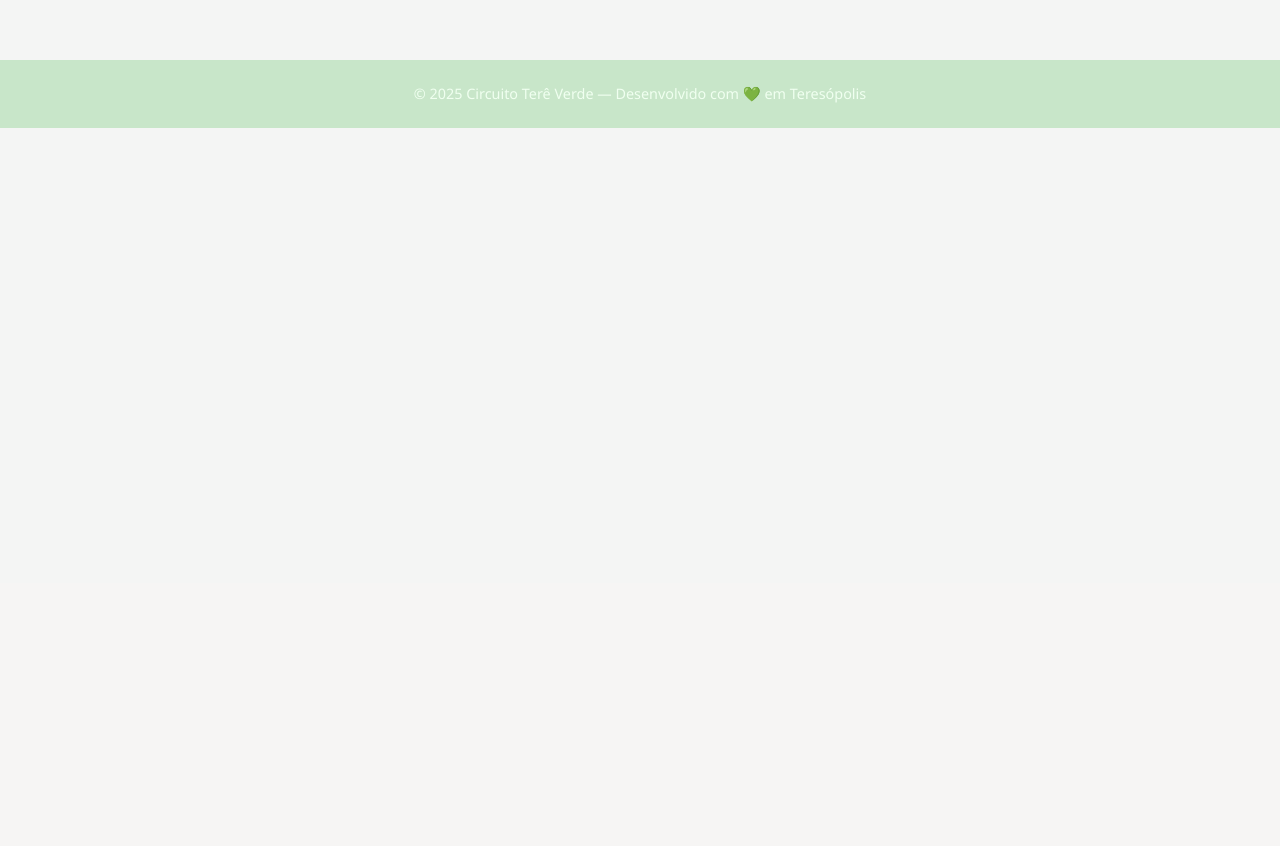
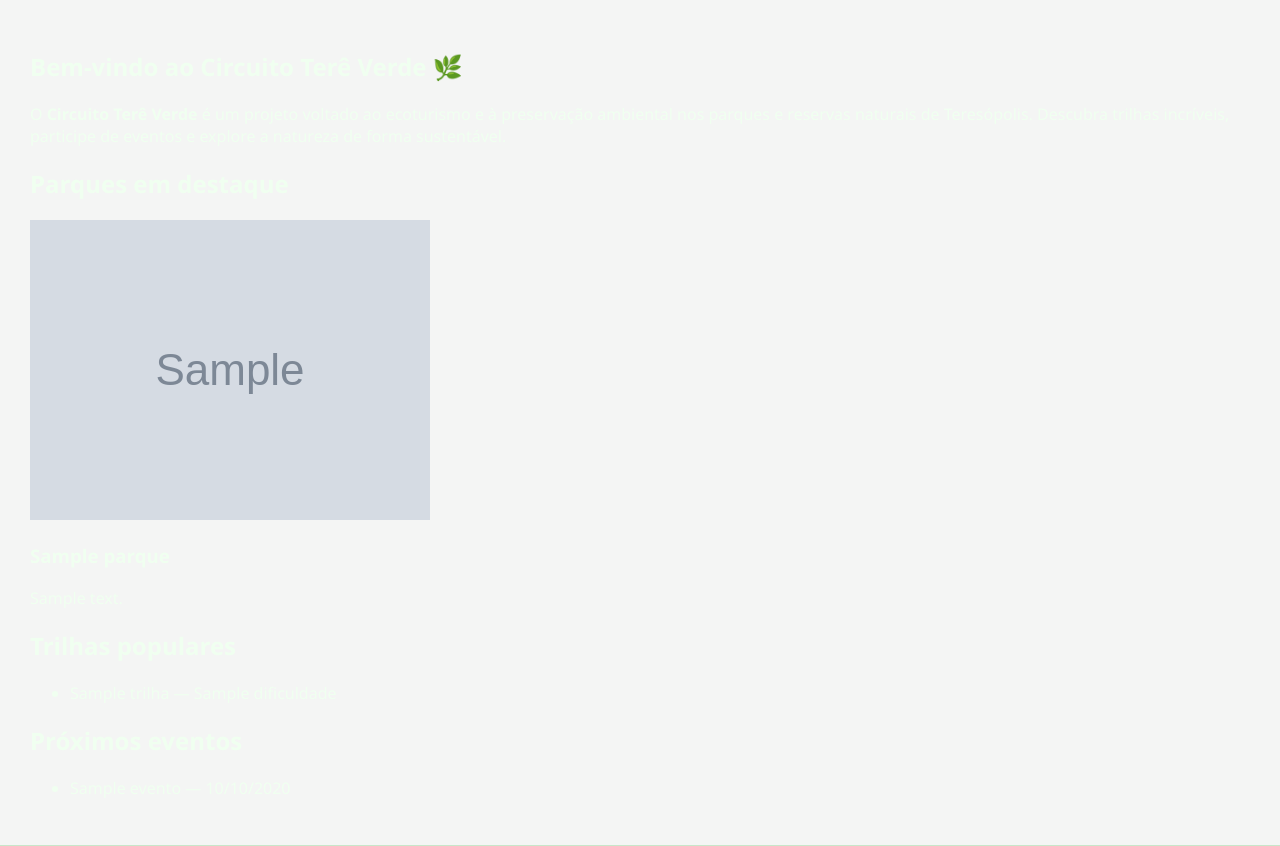
Before and after one commit to tcondack/mvpbackend, a Django app: template mvpbackend/myapp/templates/myapp/index.html in a window 1280 px wide. Shown: the part 217-1063 px from the top of the page. Before the commit the page ends 345 px from the top, so only its background shows below. Run offline with Django 5.2, Linux system fonts and the light colour scheme; the template is opened without the code that fills it: most values are stand-ins (such as "Sample title", 1, 10 or a date in 2020); grey boxes marked "Sample" are stand-in pictures.

Commit message:
front funcional, só precisa melhoar o css

```diff
--- /dev/null
+++ b/mvpbackend/myapp/templates/myapp/base.html
@@ -0,0 +1,38 @@
+{% load static %}
+
+<!DOCTYPE html>
+<html lang="pt-br">
+<head>
+    <meta charset="UTF-8">
+    <meta name="viewport" content="width=device-width, initial-scale=1.0">
+    <!-- Bloco para o título específico da página -->
+    <title>{% block title %}Circuito Terê Verde{% endblock %}</title>
+    <link rel="stylesheet" href="{% static 'index.css' %}">
+    <script src="{% static 'index.js' %}" type="text/javascript"></script>
+</head>
+<body>
+    <header class="hero">
+        <div class="overlay"></div>
+        <h1><a href="{% url 'index' %}">CIRCUITO TERÊ VERDE</a></h1>
+        <nav aria-label="Menu principal">
+            <a href="{% url 'parques' %}">Parques</a>
+            <a href="{% url 'trilhas' %}">Trilhas</a>
+            <a href="{% url 'eventos' %}">Eventos</a>
+            <!-- Links de Autenticação, se necessário -->
+            <a href="{% url 'login' %}">Login</a>
+        </nav>
+    </header>
+
+    <main>
+        <!-- ESTE É O BLOCO PRINCIPAL: Todo o conteúdo único de cada página entrará aqui -->
+        {% block content %}
+
+        {% endblock %}
+    </main>
+
+    <footer>
+        <p>&copy; 2025 Circuito Terê Verde — Desenvolvido com 💚 em Teresópolis</p>
+    </footer>
+
+</body>
+</html>
--- a/mvpbackend/myapp/templates/myapp/index.html
+++ b/mvpbackend/myapp/templates/myapp/index.html
@@ -1,38 +1,54 @@
+{% extends 'myapp/base.html' %}
 {% load static %}
 
-<!DOCTYPE html>
-<html lang="pt-br">
-<head>
-    <meta charset="UTF-8">
-    <meta name="viewport" content="width=device-width, initial-scale=1.0">
-    <!-- Bloco para o título específico da página -->
-    <title>{% block title %}Circuito Terê Verde{% endblock %}</title>
-    <link rel="stylesheet" href="{% static 'index.css' %}">
-    <script src="{% static 'index.js' %}" type="text/javascript"></script>
-</head>
-<body>
-    <header class="hero">
-        <div class="overlay"></div>
-        <h1><a href="{% url 'index' %}">CIRCUITO TERÊ VERDE</a></h1>
-        <nav aria-label="Menu principal">
-            <a href="{% url 'parques' %}">Parques</a>
-            <a href="{% url 'trilhas' %}">Trilhas</a>
-            <a href="{% url 'eventos' %}">Eventos</a>
-            <!-- Links de Autenticação, se necessário -->
-            <a href="{% url 'login' %}">Login</a>
-        </nav>
-    </header>
+{% block title %}Circuito Terê Verde — Ecoturismo em Teresópolis{% endblock %}
 
-    <main>
-        <!-- ESTE É O BLOCO PRINCIPAL: Todo o conteúdo único de cada página entrará aqui -->
-        {% block content %}
+{% block content %}
+<section class="intro container">
+    <h1>Bem-vindo ao Circuito Terê Verde 🌿</h1>
+    <p>
+        O <strong>Circuito Terê Verde</strong> é um projeto voltado ao ecoturismo e à preservação ambiental
+        nos parques e reservas naturais de Teresópolis. Descubra trilhas incríveis, participe de eventos
+        e explore a natureza de forma sustentável.
+    </p>
+</section>
 
-        {% endblock %}
-    </main>
+<section class="destaques container">
+    <h2>Parques em destaque</h2>
+    <div class="cards-grid">
+        {% for parque in parques %}
+        <article class="card">
+            {% if parque.imagem %}
+            <img src="{{ parque.imagem.url }}" alt="{{ parque.nome }}">
+            {% endif %}
+            <h3>{{ parque.nome }}</h3>
+            <p>{{ parque.descricao|truncatewords:20 }}</p>
+        </article>
+        {% empty %}
+        <p>Nenhum parque cadastrado.</p>
+        {% endfor %}
+    </div>
+</section>
 
-    <footer>
-        <p>&copy; 2025 Circuito Terê Verde — Desenvolvido com 💚 em Teresópolis</p>
-    </footer>
+<section class="destaques container">
+    <h2>Trilhas populares</h2>
+    <ul>
+        {% for trilha in trilhas %}
+        <li>{{ trilha.nome }} — {{ trilha.dificuldade }}</li>
+        {% empty %}
+        <li>Nenhuma trilha cadastrada.</li>
+        {% endfor %}
+    </ul>
+</section>
 
-</body>
-</html>
+<section class="destaques container">
+    <h2>Próximos eventos</h2>
+    <ul>
+        {% for evento in eventos %}
+        <li>{{ evento.nome }} — {{ evento.data|date:"d/m/Y" }}</li>
+        {% empty %}
+        <li>Nenhum evento cadastrado.</li>
+        {% endfor %}
+    </ul>
+</section>
+{% endblock %}
--- a/mvpbackend/myapp/templates/myapp/parques.html
+++ b/mvpbackend/myapp/templates/myapp/parques.html
@@ -13,8 +13,8 @@
         <h1>Parques do Circuito Terê Verde</h1>
         <div class="cards-grid">
             {% for parque in parques %}
-            <a href="{% url 'parques' parque.id %}" class="park-card">
-                 {% if parque.imagem %}
+            <a href="{% url 'parques' %}"> <class="park-card">
+                {% if parque.imagem %}
                     <img src="{{ parque.imagem.url }}" alt="Imagem do parque {{ parque.nome }}">
                 {% endif %}
                 <h4>{{ parque.nome }}</h4>
--- a/mvpbackend/myapp/urls.py
+++ b/mvpbackend/myapp/urls.py
@@ -12,7 +12,6 @@ urlpatterns = [
     #url públicas
     path('', views.index, name='index'),
     path('parques/', views.parques, name='parques'),
-    path('parques/<str:parque_id>/', views.parques, name='parques'),
     path('trilhas/', views.trilhas, name='trilhas'),
     path('trilhas/<str:parque_id>/', views.trilhas, name='trilhas'),
     path('eventos/', views.eventos, name='eventos'),
```
Also changed, not shown: mvpbackend/myapp/views.py (+13 -2 lines).
